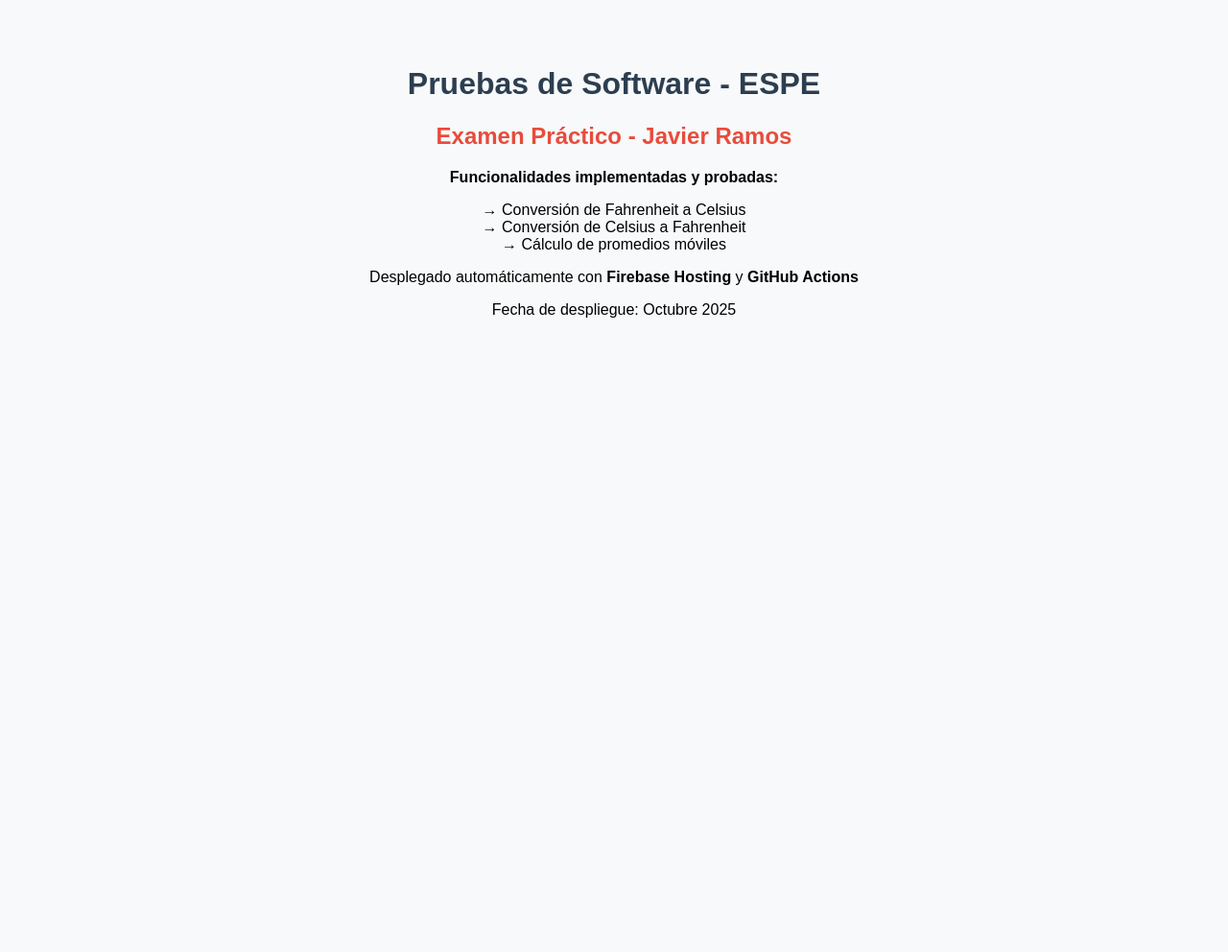
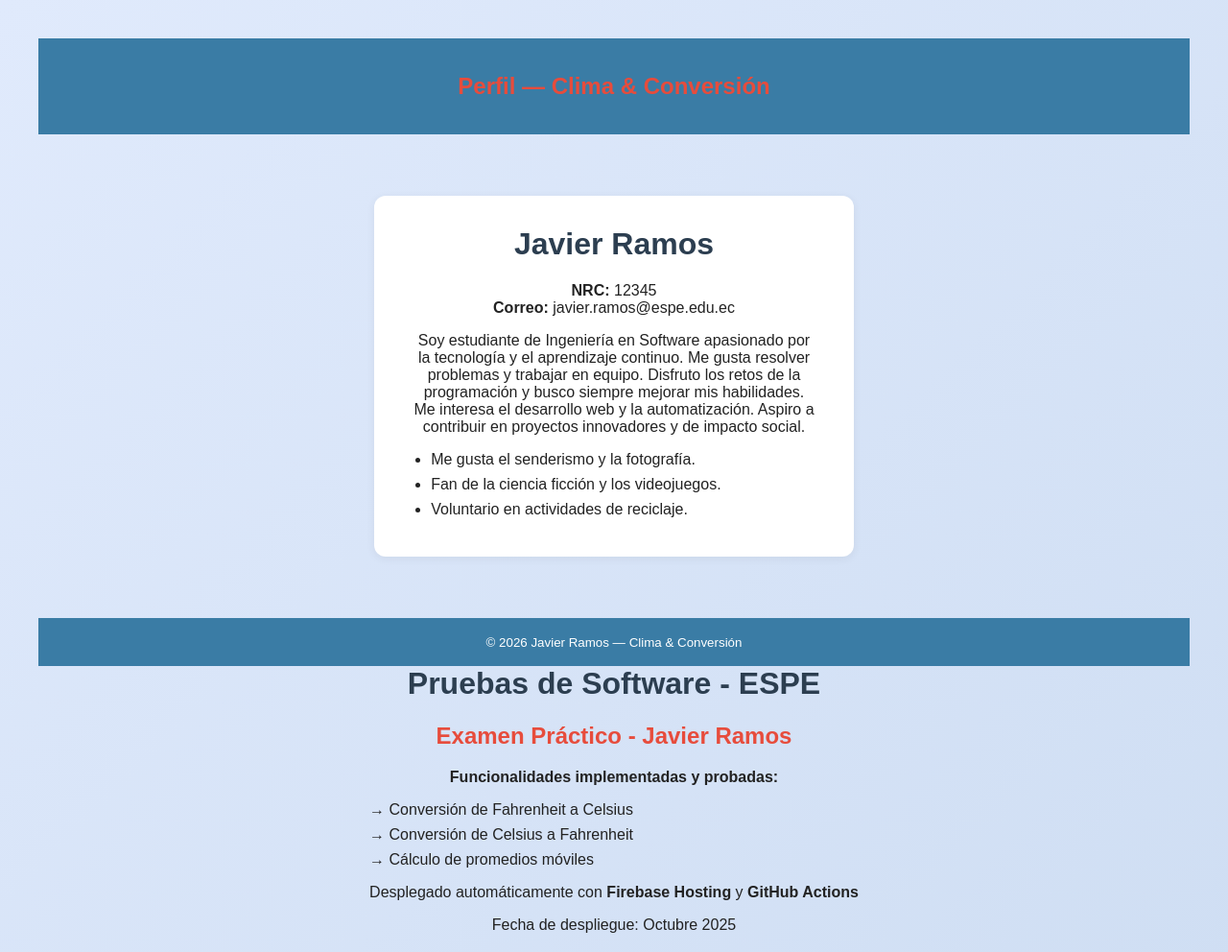
Before and after one commit to Javi3103/Conjunta-P3-Pruebas, a website: page public/index.html in a window 1280 px wide. Shown: the whole page at 96% size. Before the commit the page ends 800 px from the top, so only its background shows below. Drawn offline with Linux system fonts and the light colour scheme.

Commit message:
Firebase

```diff
--- a/public/index.html
+++ b/public/index.html
@@ -1,3 +1,85 @@
+<!DOCTYPE html>
+<html lang="es">
+<head>
+  <meta charset="UTF-8">
+  <meta name="viewport" content="width=device-width, initial-scale=1.0">
+  <title>Perfil — Clima & Conversión</title>
+  <style>
+    body {
+      background: linear-gradient(135deg, #e0eafc 0%, #cfdef3 100%);
+      font-family: 'Segoe UI', Arial, sans-serif;
+      color: #222;
+      margin: 0;
+      min-height: 100vh;
+      display: flex;
+      flex-direction: column;
+    }
+    header, footer {
+      background: #3a7ca5;
+      color: #fff;
+      text-align: center;
+      padding: 1rem 0;
+    }
+    main {
+      flex: 1;
+      display: flex;
+      flex-direction: column;
+      align-items: center;
+      justify-content: center;
+      padding: 2rem;
+    }
+    .card {
+      background: #fff;
+      border-radius: 12px;
+      box-shadow: 0 2px 8px rgba(60, 60, 60, 0.08);
+      padding: 2rem 2.5rem;
+      max-width: 420px;
+      width: 100%;
+      margin: 2rem 0;
+      text-align: center;
+    }
+    h1 {
+      margin-top: 0;
+      color: #3a7ca5;
+    }
+    ul {
+      text-align: left;
+      margin: 1rem 0 0 0;
+      padding-left: 1.2rem;
+    }
+    li {
+      margin-bottom: 0.5rem;
+    }
+    @media (max-width: 600px) {
+      .card { padding: 1rem; }
+      main { padding: 1rem; }
+    }
+  </style>
+</head>
+<body>
+  <header>
+    <h2>Perfil — Clima & Conversión</h2>
+  </header>
+  <main>
+    <div class="card">
+      <h1>Javier Ramos</h1>
+      <p><strong>NRC:</strong> 12345<br>
+         <strong>Correo:</strong> javier.ramos@espe.edu.ec</p>
+      <p>
+        Soy estudiante de Ingeniería en Software apasionado por la tecnología y el aprendizaje continuo. Me gusta resolver problemas y trabajar en equipo. Disfruto los retos de la programación y busco siempre mejorar mis habilidades. Me interesa el desarrollo web y la automatización. Aspiro a contribuir en proyectos innovadores y de impacto social.
+      </p>
+      <ul>
+        <li>Me gusta el senderismo y la fotografía.</li>
+        <li>Fan de la ciencia ficción y los videojuegos.</li>
+        <li>Voluntario en actividades de reciclaje.</li>
+      </ul>
+    </div>
+  </main>
+  <footer>
+    <small>&copy; 2026 Javier Ramos — Clima & Conversión</small>
+  </footer>
+</body>
+</html>
 <!DOCTYPE html>
 <html lang="es">
 <head>
--- a/src/utils/conversion.js
+++ b/src/utils/conversion.js
@@ -1,3 +1,4 @@
+
 function toCelsius(f) {
   if (typeof f !== "number" || !Number.isFinite(f)) {
     throw new TypeError("El valor debe ser un número finito");
```
Also changed, not shown: src/test/conversion.test.js (+9 -9 lines), 1 other file.
